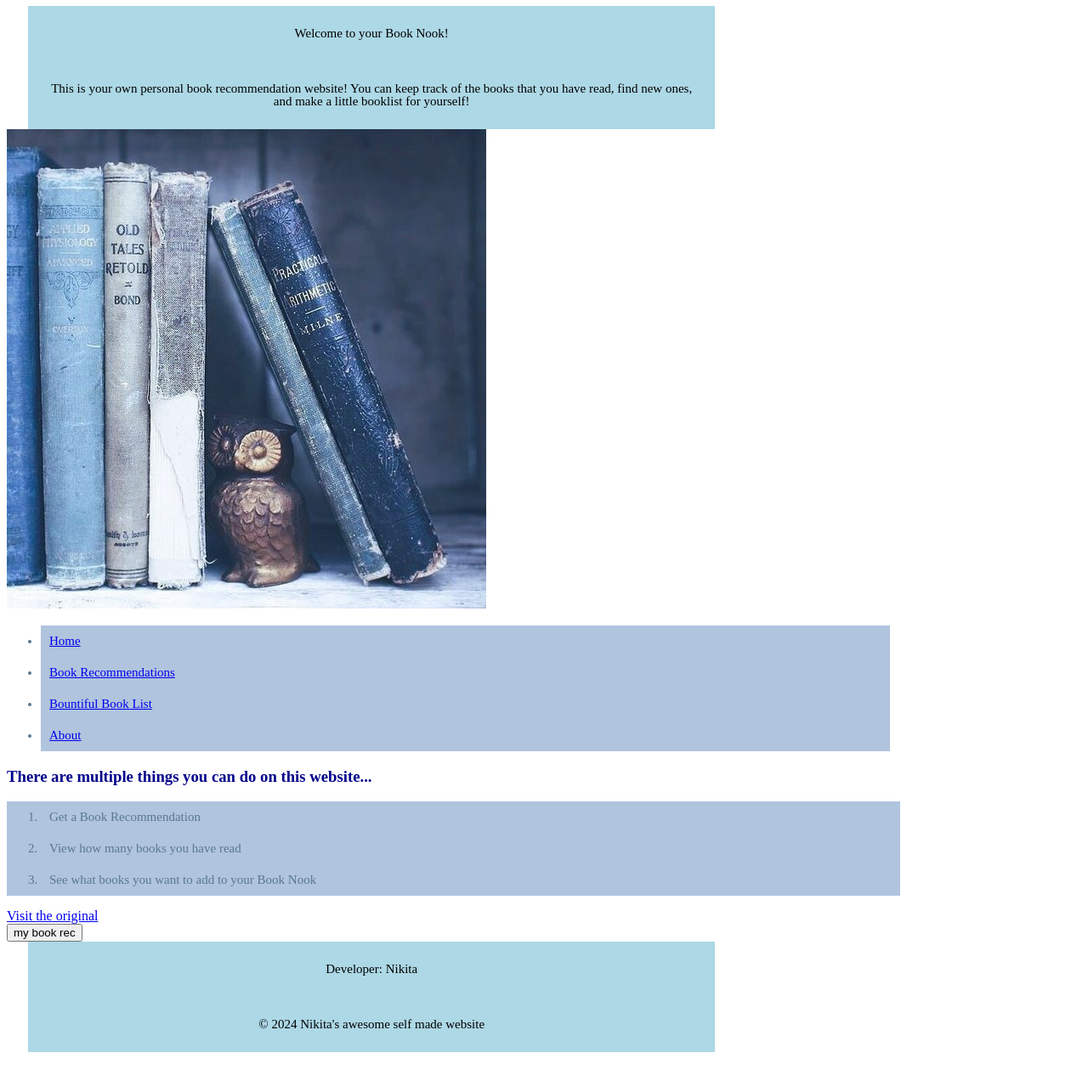
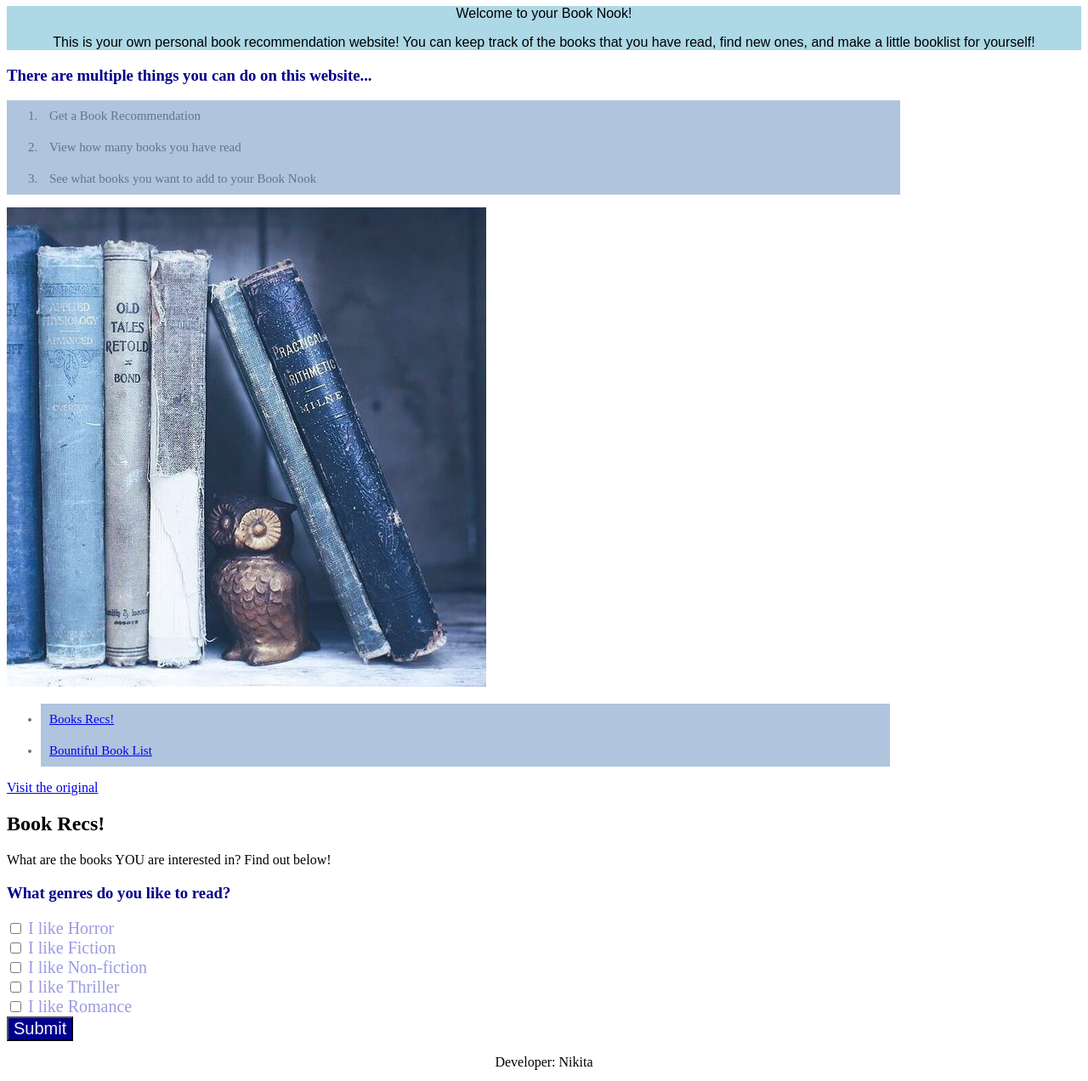
Before and after one commit to nikitanafde/bookproject, a plain HTML site: page index.html in a window 1280 px wide. Shown: the part 73-1345 px from the top of the page at 85% size. Before the commit the page ends 1319 px from the top, so only its background shows below. Drawn offline with Linux system fonts and the light colour scheme; a web font is replaced by a local one.

Commit message:
Made some changes to html, java, and css

```diff
--- a/index.html
+++ b/index.html
@@ -1,5 +1,6 @@
 <!DOCTYPE html>
 <html>
+    <main>
     <head>
         <link href="styles.css" rel="stylesheet"/>
         <meta charset="UTF-8">
@@ -8,20 +9,13 @@
     <body>
         <header>
         <h1>Book Nook</h1>
+        <div class="begin">
         <p> Welcome to your Book Nook! </p>
         <p> This is your own personal book recommendation website!
             You can keep track of the books that you have read, find new ones,
             and make a little booklist for yourself!</p>
+        </div>
         </header>
-        <nav>
-            <img src="tumblr_20451cf9538b8de6bcb301ab74ada70b_2d5b96e7_640.jpg"/>
-            <ul>
-                <li><a href="#home">Home</a></li>
-                <li><a href="#booksrecs">Book Recommendations</a></li>
-                <li><a href="#wishlist">Bountiful Book List</a></li>
-                <li><a href="#about">About</a></li>
-            </ul>
-        </nav>
         <div>
             <h3>There are multiple things you can do on this website...</h3>
             <ol>
@@ -29,13 +23,40 @@
                 <li>View how many books you have read</li>
                 <li>See what books you want to add to your Book Nook</li>
             </ol>
+        <nav>
+            <img src="tumblr_20451cf9538b8de6bcb301ab74ada70b_2d5b96e7_640.jpg"/>
+            <ul>
+                <li><a href="#section2">Books Recs!</a></li>
+                <li><a href="#wishlist">Bountiful Book List</a></li>
+            </ul>
+        </nav>
             <a href="https://www.goodreads.com" target="_blank">Visit the original</a>
         </div>
-        <button type="button" onclick="alert('Read The Silent Patient')">my book rec</button>
+        <div id="section2">
+            <h2> Book Recs!</h2>
+            <p> What are the books YOU are interested in? Find out below!</p>
+            <h3> What genres do you like to read?</h3>
+            <form action="/book_options.php">
+                <input type="checkbox" id="genre1" name="genre1" value="Horror">
+                    <label for="genre1"> I like Horror</label><br>
+                <input type="checkbox" id="genre2" name="genre2" value="Fiction">
+                    <label for="genre2"> I like Fiction</label><br>
+                <input type="checkbox" id="genre3" name="genre3" value="Nonfiction">
+                    <label for="genre3"> I like Non-fiction</label><br>
+                <input type="checkbox" id="genre4" name="genre4" value="Thriller">
+                    <label for="genre4"> I like Thriller</label><br>
+                <input type="checkbox" id="genre5" name="genre5" value="Romance">
+                    <label for="genre5"> I like Romance</label><br>
+                <input type="submit" value="Submit">
+            </form>
+        <!-- <button type="submit" value="Submit" href ='second.html';>Submit</button> -->
+        </div>
+        <!-- <button type="button" onclick="alert('Read The Silent Patient')">my book rec</button> -->
         <footer>
             <p>Developer: Nikita</p>
             <p>&copy; 2024 Nikita's awesome self made website</p>
         </footer>
-
+        <script src="script.js"></script>
     </body>
+</main>
 </html>
--- /dev/null
+++ b/script.js
@@ -0,0 +1,25 @@
+//  let age = 25;
+// const birthYear = 1995;
+// console.log('Age:', age);
+// let sum = age -10;
+// console.log('Age 10 years ago:', sum);
+// if(age >=18) {
+//   console.log('You are an adult.');
+// } else {
+//   console.log('You are a minor.');
+// }
+// if(age >=18 && age <= 30){
+//   console.log('You are in your twenties or late teens')
+// }
+// if (age < 18 || age > 30) {
+//   console.log('You are either younger than 18 or older than 30.');
+// }
+// let isMinor = age <18;
+// if (!isMinor) {
+//   console.log('You are not a minor');
+// }
+let genre1 = False;
+let genre2 = False;
+let genre3 = False;
+let genre4 = False;
+let genre5 = False;
--- a/styles.css
+++ b/styles.css
@@ -1,20 +1,28 @@
-h1 {
+@font-face {
+    font-family: 'ClashGrotesk-Variable';
+    src: url('../fonts/ClashGrotesk-Variable.woff2') format('woff2'),
+         url('../fonts/ClashGrotesk-Variable.woff') format('woff'),
+         url('../fonts/ClashGrotesk-Variable.ttf') format('truetype');
+         font-weight: 200 700;
+         font-display: swap;
+         font-style: normal;
+}
+h1{
     color: darkblue;
+    text-align: center;
 }
 h3{
     color: darkblue;
     width: 120%;
 }
-
-p{
-    width: 60%;
-    background-color: lightblue;
-    color: black;
-    line-height: 1;
-    padding: 25px 25px 25px 25px;
-    margin: 0px 0px 0px 25px;
-    text-align: center;
-    font-size: 15px;
+/* image{
+    text-align:center;
+} */
+.begin{
+        font-family:'ClashGrotesk-Variable', sans-serif;
+        background-color: #add8e6;
+        color: black;
+        text-align: center;
 }
 li{
     width: 80%;
@@ -31,3 +39,20 @@ ol{
     text-align: left;
     font-size: 15px;
 }
+button {
+    border: 20px;
+
+}
+form{
+    text-align: middle;
+    color: rgb(154, 154, 226);
+    font-size: 20px;
+}
+input{
+    background-color: darkblue;
+    color: whitesmoke;
+    font-size: 20px;
+}
+footer{
+    text-align: center;
+}
```
Also changed, not shown: 1 other file.
